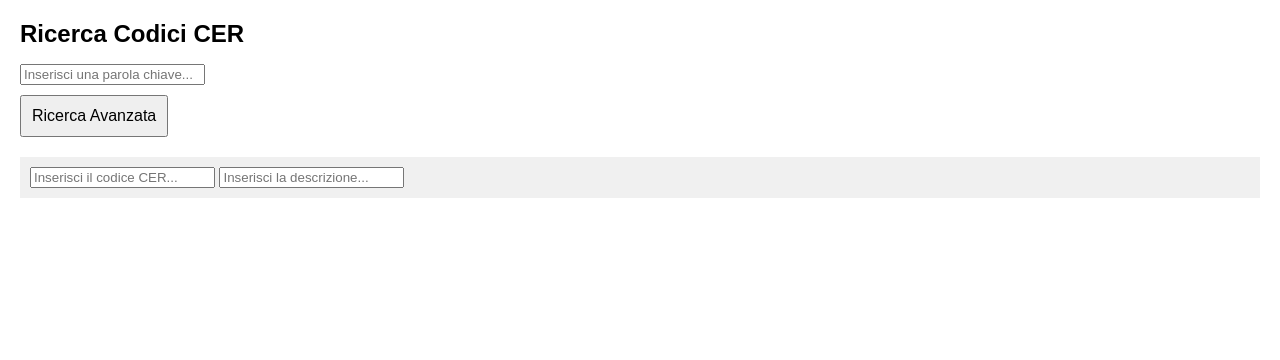
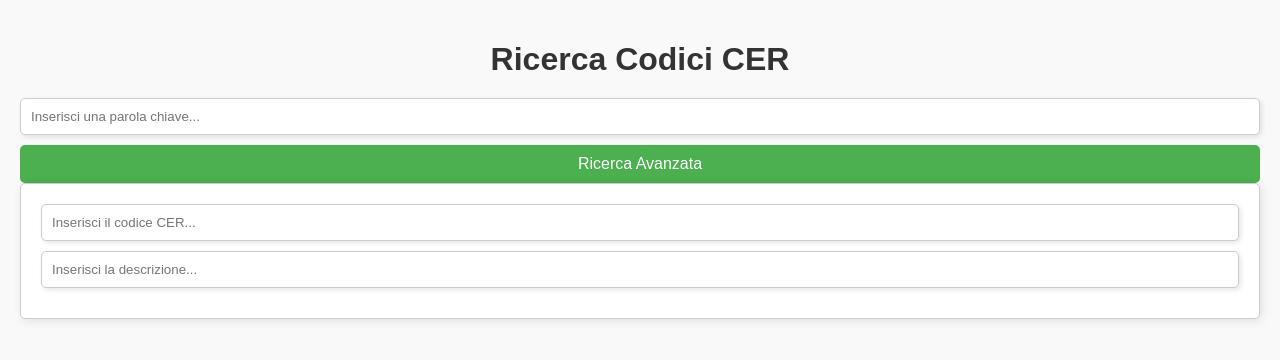
Before and after one commit to oikiaweb/cer-codes-project, a plain HTML site: page index.html in a window 1280 px wide. Both pictures are taken after a click on the button "Ricerca Avanzata". Drawn offline with Linux system fonts and the light colour scheme.

Commit message:
Add files via upload

```diff
--- a/styles.css
+++ b/styles.css
@@ -1,21 +1,68 @@
+/* Stili generali */
 body {
     font-family: Arial, sans-serif;
-    margin: 20px;
+    background-color: #f9f9f9;
+    margin: 0;
+    padding: 20px;
+    box-sizing: border-box;
 }
 
+/* Stile per il titolo */
 h1 {
-    font-size: 24px;
+    color: #333;
+    text-align: center;
+    margin-bottom: 20px;
 }
 
+/* Stile per gli input di ricerca */
+input[type="text"] {
+    width: calc(100% - 22px);
+    padding: 10px;
+    margin-bottom: 10px;
+    border: 1px solid #ccc;
+    border-radius: 5px;
+    box-shadow: 2px 2px 5px rgba(0,0,0,0.1);
+}
+
+/* Stile per il pulsante */
 button {
     display: block;
-    margin: 10px 0;
+    width: 100%;
     padding: 10px;
+    background-color: #4CAF50;
+    color: white;
+    border: none;
+    border-radius: 5px;
+    cursor: pointer;
     font-size: 16px;
+    transition: background-color 0.3s;
 }
 
+button:hover {
+    background-color: #45a049;
+}
+
+/* Stile per la sezione di ricerca avanzata */
 #advancedSearch {
-    margin-top: 20px;
-    background-color: #f0f0f0;
+    background-color: #fff;
+    padding: 20px;
+    border: 1px solid #ccc;
+    border-radius: 5px;
+    box-shadow: 2px 2px 10px rgba(0,0,0,0.1);
+    margin-bottom: 20px;
+}
+
+/* Stile per i risultati */
+#results {
+    list-style-type: none;
+    padding: 0;
+}
+
+#results li {
+    background-color: #fff;
+    margin: 5px 0;
     padding: 10px;
+    border: 1px solid #ccc;
+    border-radius: 5px;
+    box-shadow: 2px 2px 5px rgba(0,0,0,0.1);
 }
```
